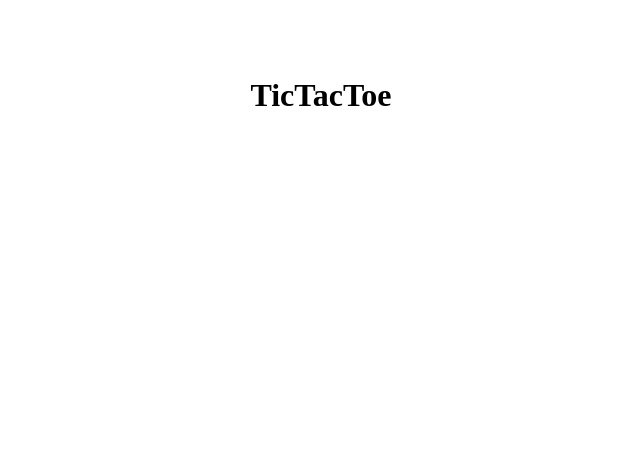
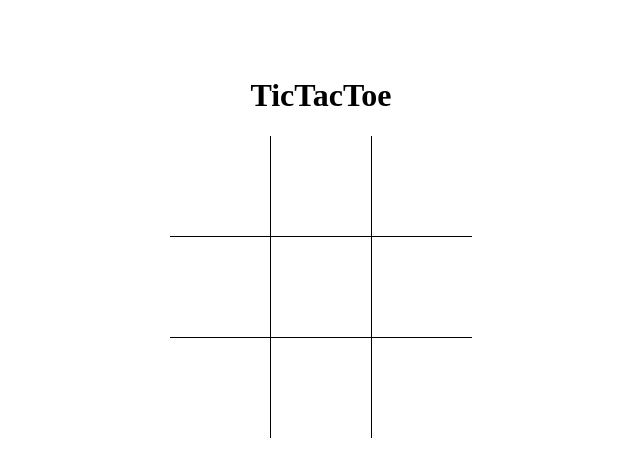
Before and after one commit to lprice93/CSS-tictactoe-lab, a plain HTML site: page index.html in a window 1280 px wide. Shown: the whole page, without its empty margins (319-959 px from the left). Drawn offline with Linux system fonts and the light colour scheme.

Commit message:
complete tic tac toe CSS

```diff
--- a/index.html
+++ b/index.html
@@ -12,13 +12,13 @@
         <h1>TicTacToe</h1>
         <div class="row">
             <div class="top left"></div>
-            <div class="top middle"></div>
+            <div class="top center"></div>
             <div class="top right"></div>
         </div>
-        <div class="center">
-            <div class="center left"></div>
-            <div class="center middle"></div>
-            <div class="center right"></div>
+        <div class="row">
+            <div class="middle left"></div>
+            <div class="middle center"></div>
+            <div class="middle right"></div>
         </div>
         <div class="row">
             <div class="bottom left"></div>
--- a/styles.css
+++ b/styles.css
@@ -2,13 +2,35 @@
     padding: 3em;
     text-align: center;
 }
-.row {
+
+.row div {
     float: left;
     width: 100px;
     height: 100px;
+}
+
+.row {
     clear: both;
-    margin-top: 0;
-    margin-left: 0;
-    margin-right: 0;
-    margin-bottom: 0;
+    margin: 0 auto;
+    width: 302px;
 }
+
+.row div:hover {
+    cursor: pointer;
+}
+
+.top {
+    border-bottom: 1px black solid;
+}
+
+.bottom {
+    border-top: 1px black solid;
+}
+
+.left {
+    border-right: 1px black solid;
+}
+
+.right {
+    border-left: 1px black solid;
+}
```
